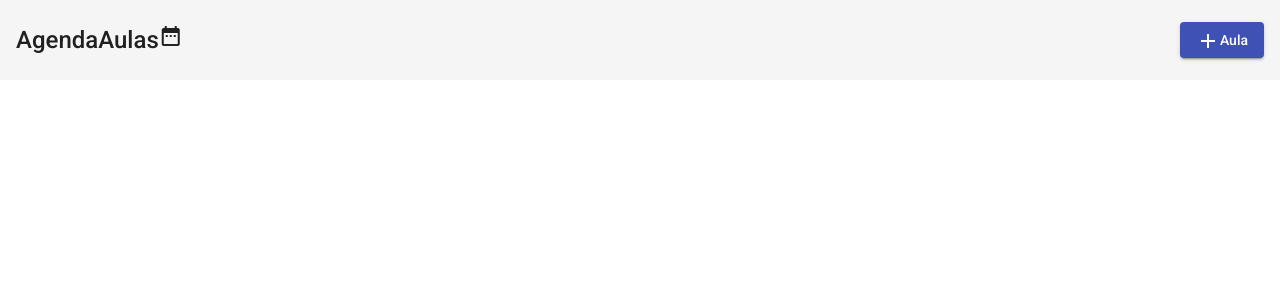
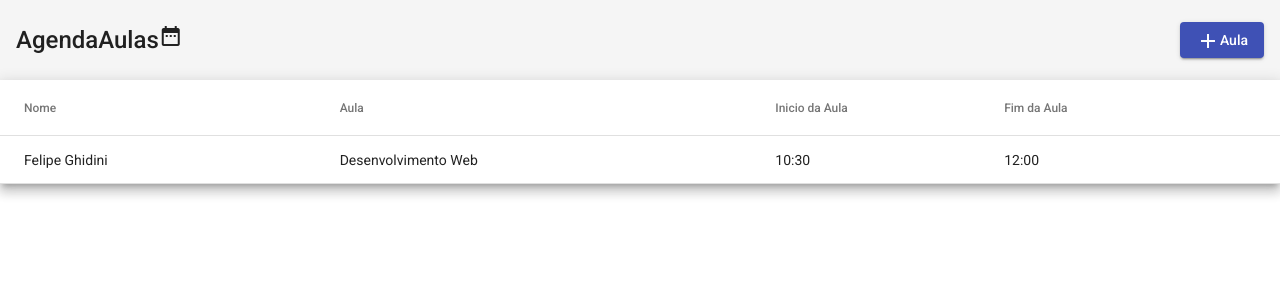
Before and after one commit to felipeghidini/Agenda-Aulas, an Angular app in the folder agenda-aula-front/: page / in a window 1280 px wide. Shown: the top 300 px of the page. Built offline with nearby package versions, Linux system fonts and the light colour scheme.

Commit message:
Adicionado Tabela com dados mockados

```diff
--- /dev/null
+++ b/agenda-aula-front/src/app/model/aula.ts
@@ -0,0 +1,9 @@
+import { Time } from "@angular/common";
+
+export interface Aula {
+  Nº: number;
+  nome: string;
+  aula: string;
+  inicioAula: string;
+  fimAula: string;
+}
--- a/agenda-aula-front/src/app/views/home/aula-list/aula-list.component.css
+++ b/agenda-aula-front/src/app/views/home/aula-list/aula-list.component.css
@@ -0,0 +1,4 @@
+table {
+  width: 100%;
+  table-layout: auto;
+}
--- a/agenda-aula-front/src/app/views/home/aula-list/aula-list.component.html
+++ b/agenda-aula-front/src/app/views/home/aula-list/aula-list.component.html
@@ -1 +1,26 @@
-<p>aula-list works!</p>
+<table mat-table [dataSource]="aulas" class="mat-elevation-z8">
+
+  <!-- Position Column -->
+  <ng-container matColumnDef="nome">
+    <th mat-header-cell *matHeaderCellDef> Nome </th>
+    <td mat-cell *matCellDef="let aula"> {{ aula.nome }} </td>
+  </ng-container>
+
+  <ng-container matColumnDef="aula">
+    <th mat-header-cell *matHeaderCellDef> Aula </th>
+    <td mat-cell *matCellDef="let aula"> {{ aula.aula }} </td>
+  </ng-container>
+
+  <ng-container matColumnDef="inicioAula">
+    <th mat-header-cell *matHeaderCellDef> Inicio da Aula </th>
+    <td mat-cell *matCellDef="let aula"> {{ aula.inicioAula }} </td>
+  </ng-container>
+
+  <ng-container matColumnDef="fimAula">
+    <th mat-header-cell *matHeaderCellDef> Fim da Aula </th>
+    <td mat-cell *matCellDef="let aula"> {{ aula.fimAula }} </td>
+  </ng-container>
+
+  <tr mat-header-row *matHeaderRowDef="displayedColumns"></tr>
+  <tr mat-row *matRowDef="let row; columns: displayedColumns;"></tr>
+</table>
--- a/agenda-aula-front/src/app/views/home/aula-list/aula-list.component.ts
+++ b/agenda-aula-front/src/app/views/home/aula-list/aula-list.component.ts
@@ -1,4 +1,5 @@
 import { Component, OnInit } from '@angular/core';
+import { Aula } from 'src/app/model/aula';
 
 @Component({
   selector: 'app-aula-list',
@@ -7,9 +8,22 @@ import { Component, OnInit } from '@angular/core';
 })
 export class AulaListComponent implements OnInit {
 
+  aulas: Aula[] = [
+    {
+      Nº: 1,
+      nome: 'Felipe Ghidini',
+      aula: 'Desenvolvimento Web',
+      inicioAula: '10:30',
+      fimAula: '12:00'
+    }
+  ];
+
+  displayedColumns = ['nome', 'aula', 'inicioAula', 'fimAula'];
+
   constructor() { }
 
   ngOnInit(): void {
   }
 
+
 }
--- a/agenda-aula-front/src/app/views/home/home.component.html
+++ b/agenda-aula-front/src/app/views/home/home.component.html
@@ -5,4 +5,4 @@
     <button mat-raised-button color="primary"><mat-icon>add</mat-icon>Aula</button>
   </mat-toolbar-row>
 </mat-toolbar>
-<!-- <app-live-list></app-live-list> -->
+<app-aula-list></app-aula-list>
```
Also changed, not shown: agenda-aula-front/src/app/app.module.ts (+7 -3 lines).
